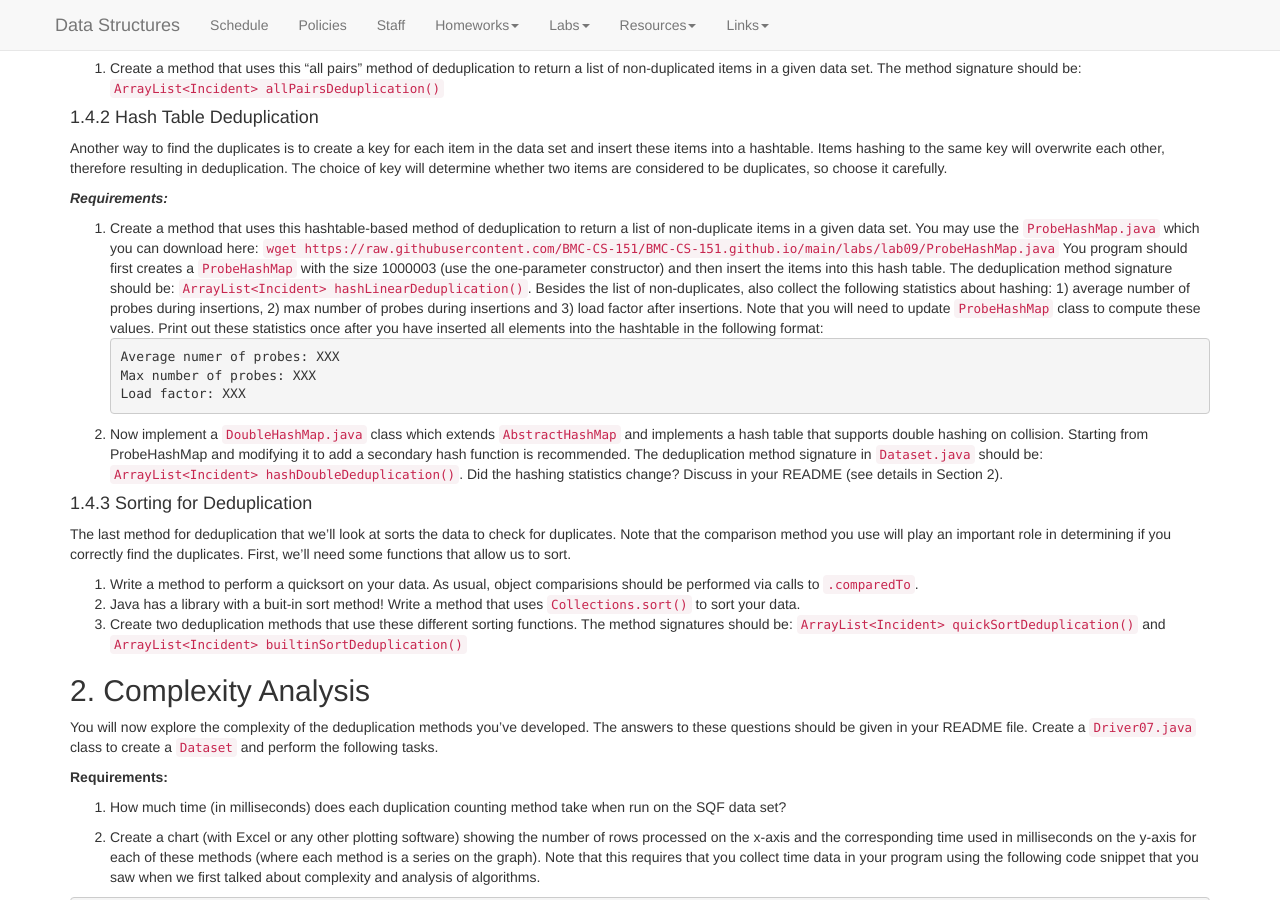
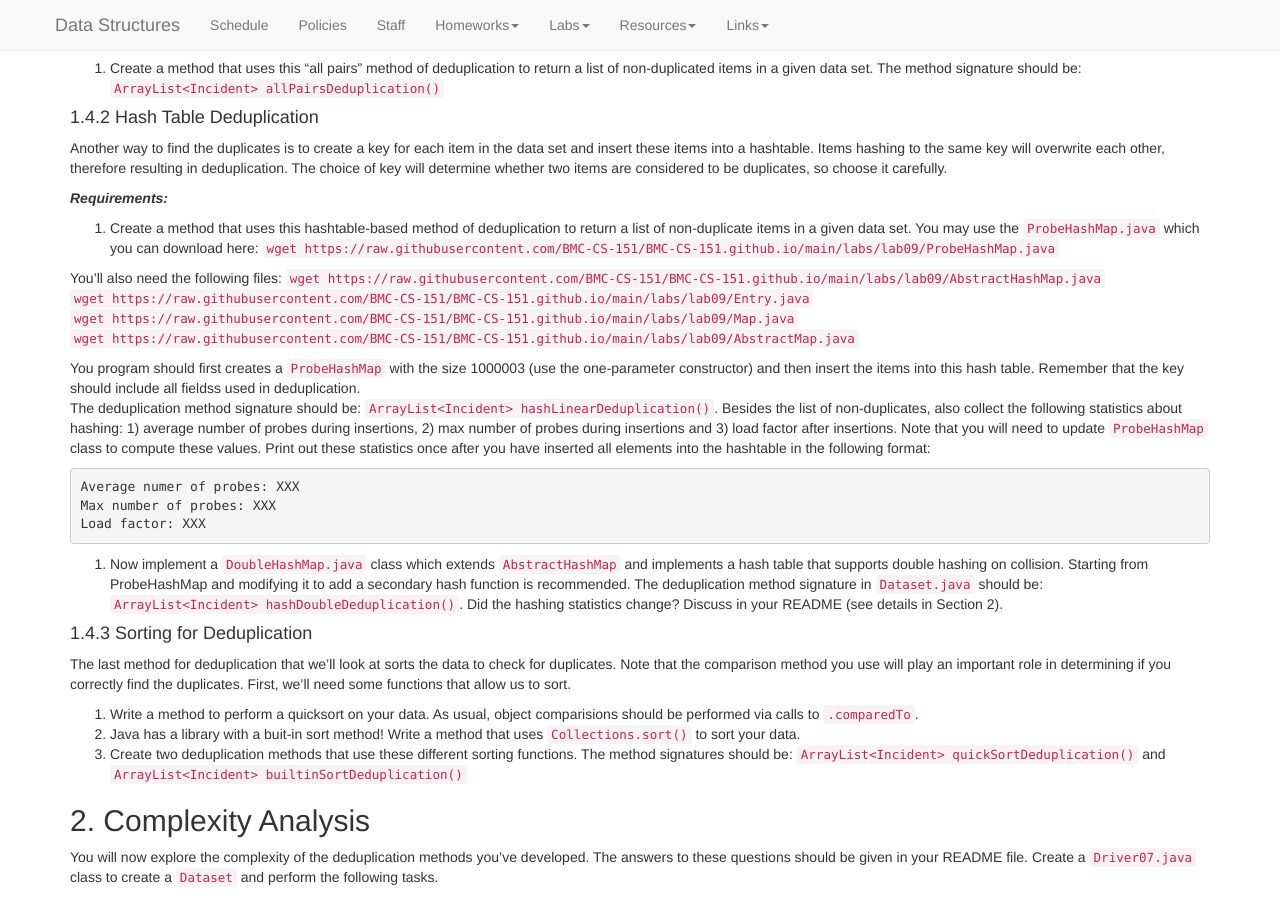
Before and after one commit to kalte0/BMC-CS-151.github.io, a Jekyll site: the page built from hws/HW07.md, in a window 1280 px wide and 900 px high, scrolled down 1195 px. Built offline with Jekyll 4.4.1, drawn with Linux system fonts in a browser that asks for light colours; nearby versions of some CDN libraries.

Commit message:
Update HW07.md

```diff
--- a/hws/HW07.md
+++ b/hws/HW07.md
@@ -147,9 +147,16 @@ to be duplicates, so choose it carefully.
 1. Create a method that uses this hashtable-based method of deduplication
 to return a list of non-duplicate items in a given data set. You may use
 the `ProbeHashMap.java` which you can download here: `wget https://raw.githubusercontent.com/BMC-CS-151/BMC-CS-151.github.io/main/labs/lab09/ProbeHashMap.java`
+
+You'll also need the following files:
+`wget https://raw.githubusercontent.com/BMC-CS-151/BMC-CS-151.github.io/main/labs/lab09/AbstractHashMap.java`
+`wget https://raw.githubusercontent.com/BMC-CS-151/BMC-CS-151.github.io/main/labs/lab09/Entry.java`
+`wget https://raw.githubusercontent.com/BMC-CS-151/BMC-CS-151.github.io/main/labs/lab09/Map.java`
+`wget https://raw.githubusercontent.com/BMC-CS-151/BMC-CS-151.github.io/main/labs/lab09/AbstractMap.java`
+
 You program should first creates
 a `ProbeHashMap` with the size 1000003 (use the one-parameter constructor)
-and then insert the items into this hash table.
+and then insert the items into this hash table. Remember that the key should include all fieldss used in deduplication.
 The deduplication method signature should be:
 `ArrayList<Incident> hashLinearDeduplication()`.
 Besides the list of non-duplicates, also collect the following statistics about
```
